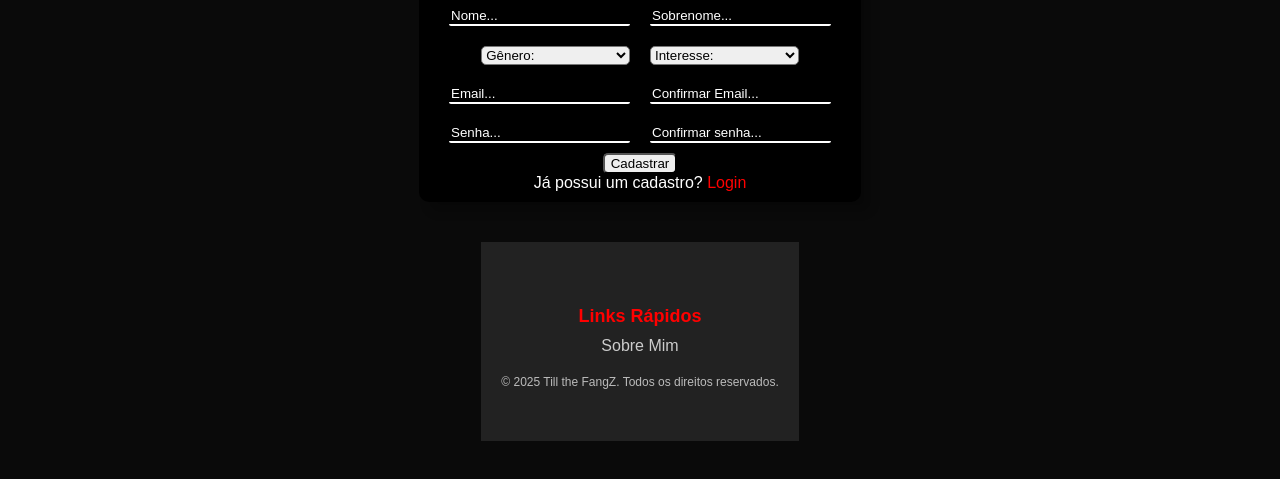
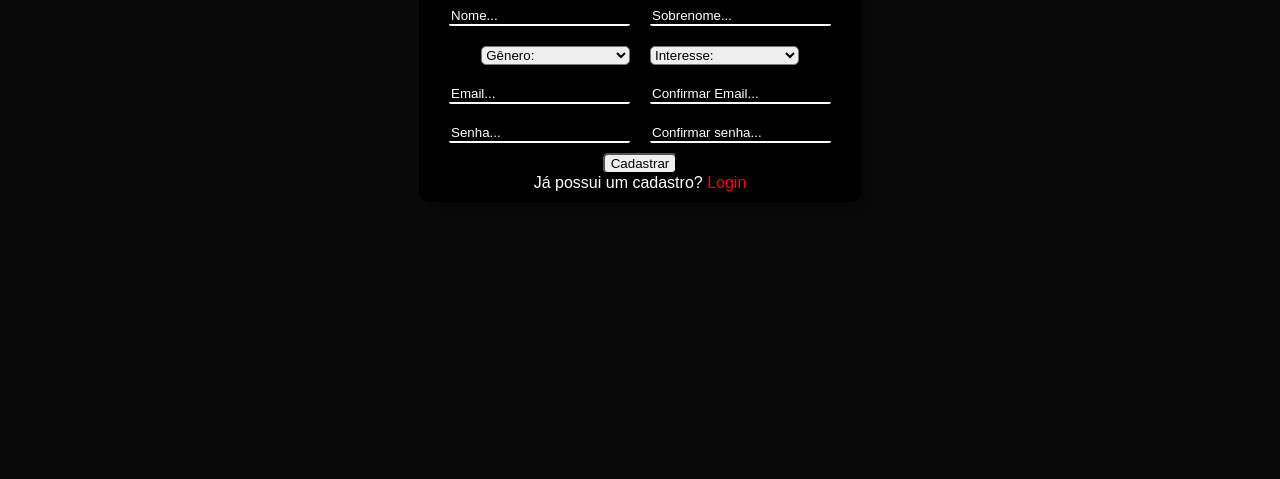
Before and after one commit to CelinaBenedito/TillTheFangz, a website: page public/cadastro.html in a window 1280 px wide. Shown: the part 159-638 px from the top of the page. Drawn offline with Linux system fonts and the light colour scheme; a web font is replaced by a local one.

Commit message:
remoção do footer no cadastro

```diff
--- a/public/cadastro.html
+++ b/public/cadastro.html
@@ -91,19 +91,6 @@
   </div>
   </div>
 
-  <!--footer inicio-->
-  <footer>
-    <div class="footer-links">
-      <h4>Links Rápidos</h4>
-      <ul>
-        <li><a href="/sobre.html">Sobre Mim</a></li>
-      </ul>
-    </div>
-    <div class="footer-copyright">
-      <p>&copy; 2025 Till the FangZ. Todos os direitos reservados.</p>
-    </div>
-  </footer>
-  <!--footer fim-->
 </body>
 
 </html>
```
